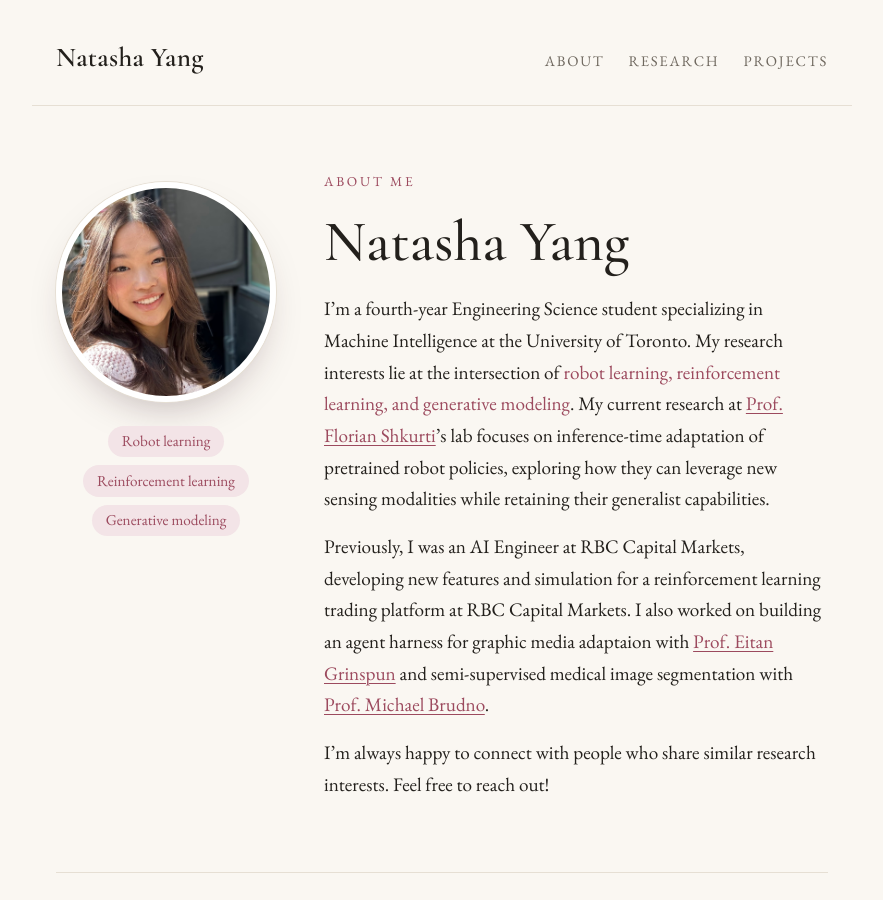
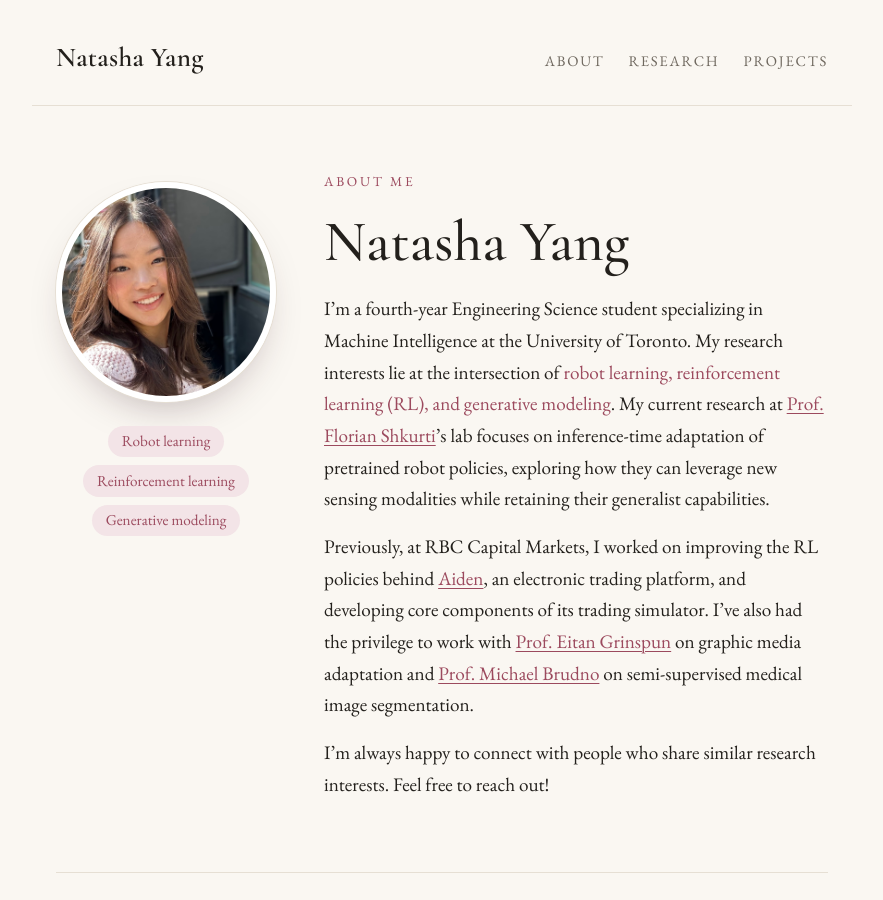
Before and after one commit to Natasha-Yang/Natasha-Yang.github.io, a Jekyll site: the page built from index.md, in a window 1280 px wide and 900 px high. Shown: the whole window, without its empty margins (198-1081 px from the left). Built offline with Jekyll 4.4.1, drawn with Linux system fonts in a browser that asks for light colours.

Commit message:
fix typos

```diff
--- a/index.md
+++ b/index.md
@@ -14,8 +14,8 @@ sections:
     title: Projects
     file: projects.md
 ---
-I’m a fourth-year Engineering Science student specializing in Machine Intelligence at the University of Toronto. My research interests lie at the intersection of <span class="highlight">robot learning, reinforcement learning, and generative modeling</span>. My current research at [Prof. Florian Shkurti](https://www.cs.toronto.edu/~florian/)'s lab focuses on inference-time adaptation of pretrained robot policies, exploring how they can leverage new sensing modalities while retaining their generalist capabilities.
+I’m a fourth-year Engineering Science student specializing in Machine Intelligence at the University of Toronto. My research interests lie at the intersection of <span class="highlight">robot learning, reinforcement learning (RL), and generative modeling</span>. My current research at [Prof. Florian Shkurti](https://www.cs.toronto.edu/~florian/)'s lab focuses on inference-time adaptation of pretrained robot policies, exploring how they can leverage new sensing modalities while retaining their generalist capabilities.
 
-Previously, I was an AI Engineer at RBC Capital Markets, developing new features and simulation for a reinforcement learning trading platform at RBC Capital Markets. I also worked on building an agent harness for graphic media adaptaion with [Prof. Eitan Grinspun](https://www.dgp.toronto.edu/~eitan/) and semi-supervised medical image segmentation with [Prof. Michael Brudno](https://brudno.uhndata.io/).
+Previously, at RBC Capital Markets, I worked on improving the RL policies behind [Aiden](https://rbcborealis.com/research-blogs/aiden-reinforcement-learning-for-order-execution/), an electronic trading platform, and developing core components of its trading simulator. I've also had the privilege to work with [Prof. Eitan Grinspun](https://www.dgp.toronto.edu/~eitan/) on graphic media adaptation and [Prof. Michael Brudno](https://brudno.uhndata.io/) on semi-supervised medical image segmentation.
 
 I’m always happy to connect with people who share similar research interests. Feel free to reach out!
```
